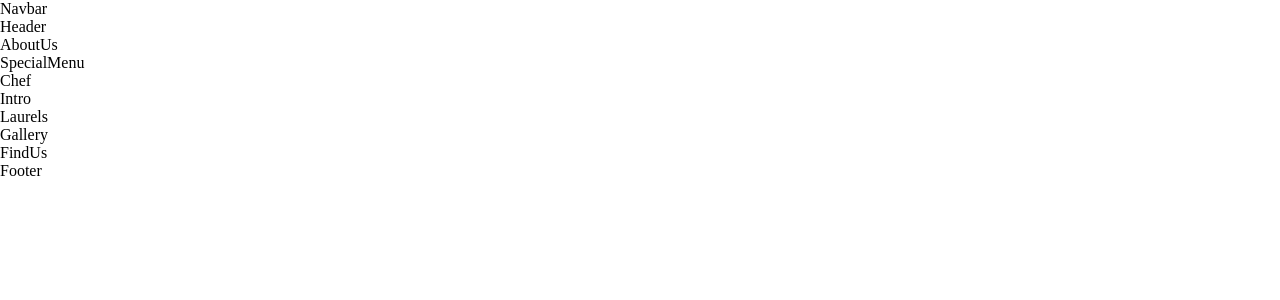
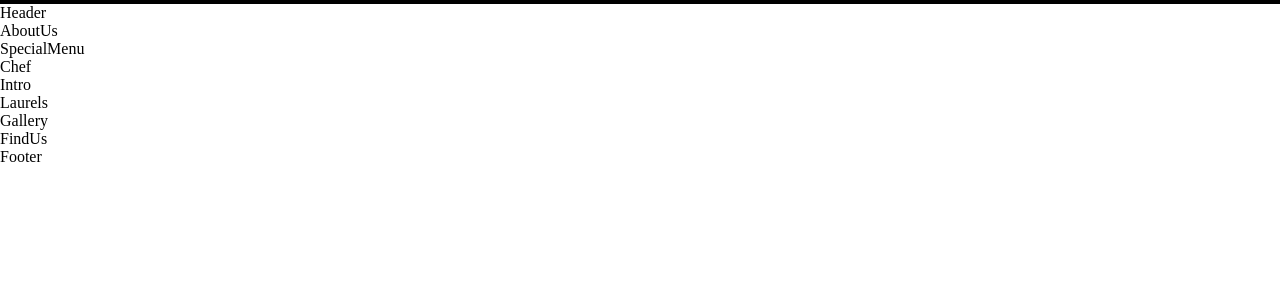
Before and after one commit to Robel-Belihu/restaurant-website, a React (Create React App) app: page / in a window 1280 px wide. Shown: the top 300 px of the page. Built offline with nearby package versions, Linux system fonts and the light colour scheme; a web font is replaced by a local one.

Commit message:
started on navbar component

```diff
--- a/src/components/Navbar/Navbar.css
+++ b/src/components/Navbar/Navbar.css
@@ -0,0 +1,5 @@
+.app__navbar {
+  width: 100%;
+  display: flex;
+  border: 2px solid black;
+}
--- a/src/components/Navbar/Navbar.jsx
+++ b/src/components/Navbar/Navbar.jsx
@@ -1,11 +1,13 @@
-import React from 'react';
+import React from "react";
+import { GiHamburgerMenu } from "react-icons/gi";
+import { MdOutlineRestaurantMenu } from "react-icons/md";
 
-import './Navbar.css';
-
+import "./Navbar.css";
+import images from "../../constants/images";
 const Navbar = () => (
-  <div>
-    Navbar
-  </div>
+  <nav className="app__navbar">
+    <div className="app__navbar-logo"></div>
+  </nav>
 );
 
 export default Navbar;
```
